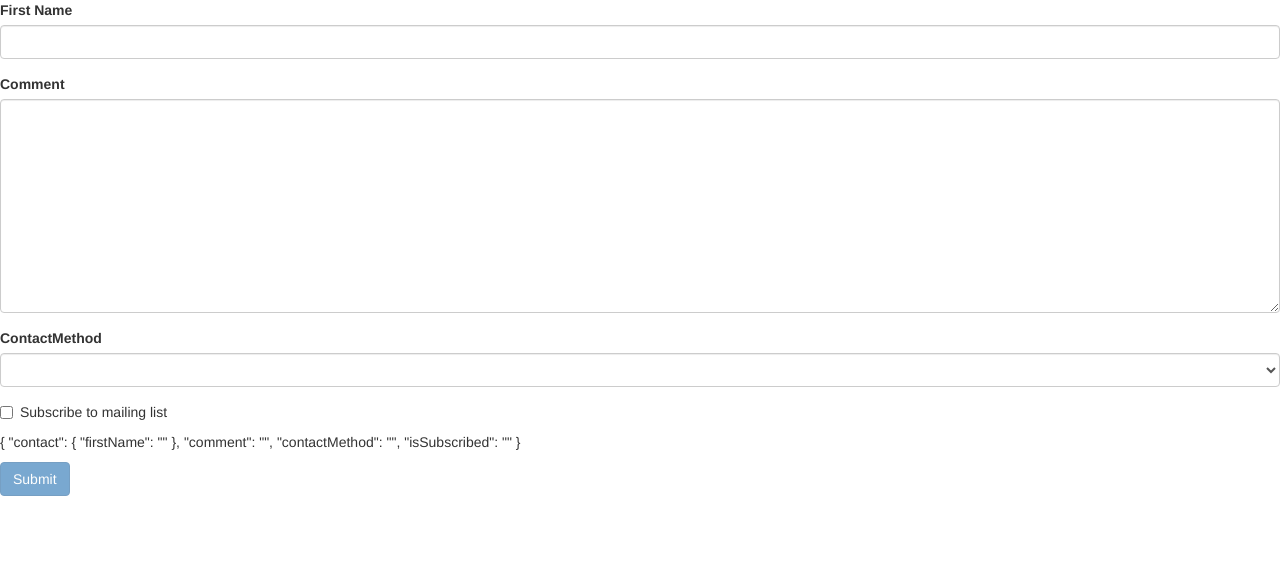
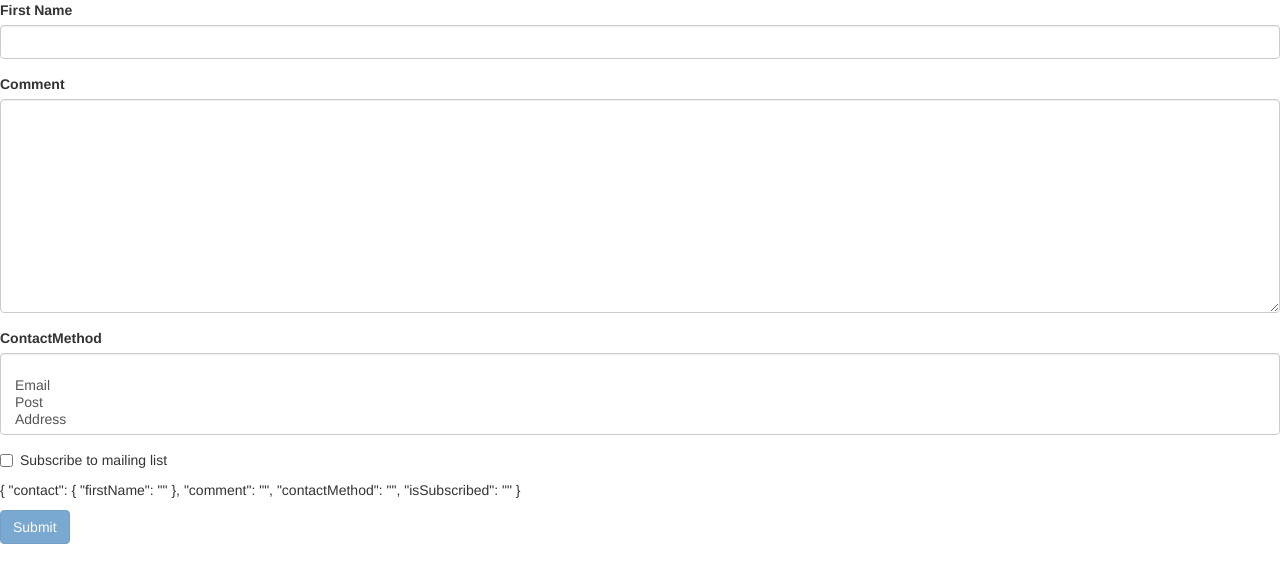
Before and after one commit to shubhangi251/angular-1zwjbz, an Angular app: page / in a window 1280 px wide. Shown: the top 582 px of the page. Built offline with nearby package versions, Linux system fonts and the light colour scheme.

Commit message:
1 file modified

```diff
--- a/src/app/contact-form/contact-form.component.html
+++ b/src/app/contact-form/contact-form.component.html
@@ -41,9 +41,9 @@
 		<label for="contactMethod">
       ContactMethod
       </label>
-		<select ngModel name="contactMethod" id="contactMethod" class="form-control">
+		<select multiple ngModel name="contactMethod" id="contactMethod" class="form-control">
     <option value=""></option>
-        <option *ngFor="let method of contactMethods" [ngValue]="method.id ">{{method.name}}</option>
+        <option *ngFor="let method of contactMethods" [value]="method.id ">{{method.name}}</option>
 
       </select>
 	</div>
```
